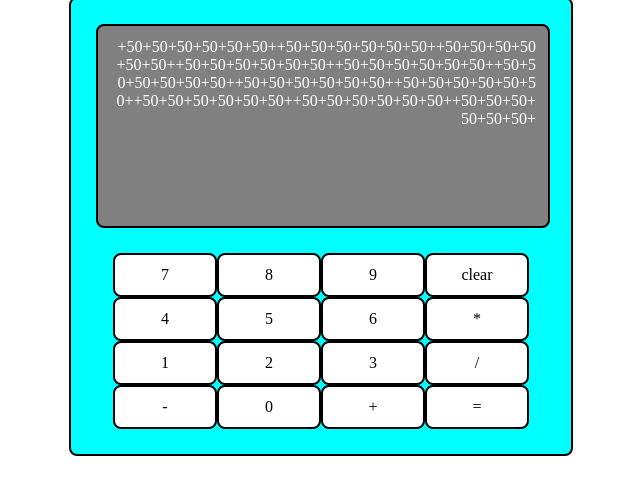
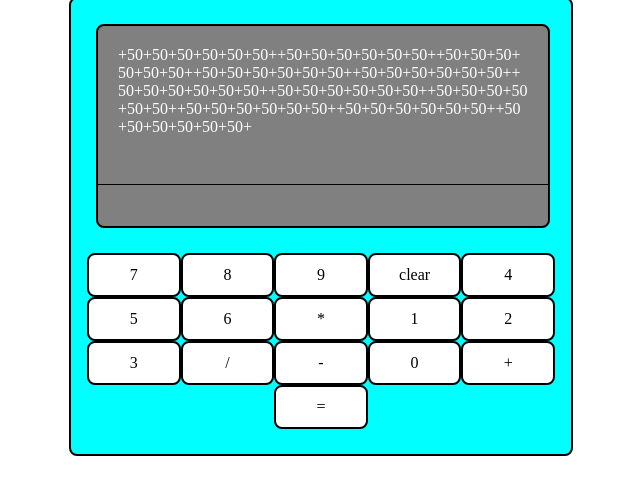
Before and after one commit to Winkelton/calculator, a plain HTML site: page index.html in a window 1280 px wide. Shown: the part 42-536 px from the top of the page, without its empty margins (319-959 px from the left). Drawn offline with Linux system fonts and the light colour scheme.

Commit message:
added button hover effect, changed top calculator css

```diff
--- a/style.css
+++ b/style.css
@@ -33,6 +33,7 @@
     margin-top:25px;
     margin-bottom:25px;
     border:2px solid black;
+    color:white;
 }
 .calculator-bottom {
     margin-bottom:25px;
@@ -43,7 +44,7 @@
     justify-content: center;
 }
 .calcbtn {
-    width:20%;
+    width:7vw;
     height:40px;
     background-color:white;
     color:black;
@@ -53,16 +54,22 @@
     border:2px solid black;
     border-radius:8px;
 }
-.calculator-history {
-    height: 160px;
-    overflow-wrap: break-word;
-    color:white;
-    text-align: right;
-    padding:12px;
-}
-.calculator-result-left {
+.calcbtn:hover {
+    background-color:#e7e6e6;
 
 }
-.calculator-result-right {
-
+.calculator-history {
+    height: 118px;
+    overflow-wrap: break-word;
+    text-align: left;
+    padding:20px;
 }
+.calculator-result {
+    height:40px;
+    background-color:grey;
+    border-top:1px solid black;
+    border-bottom-left-radius: 12px;
+    border-bottom-right-radius: 12px;
+    text-align: right;
+    padding-right:20px;
+}
```
